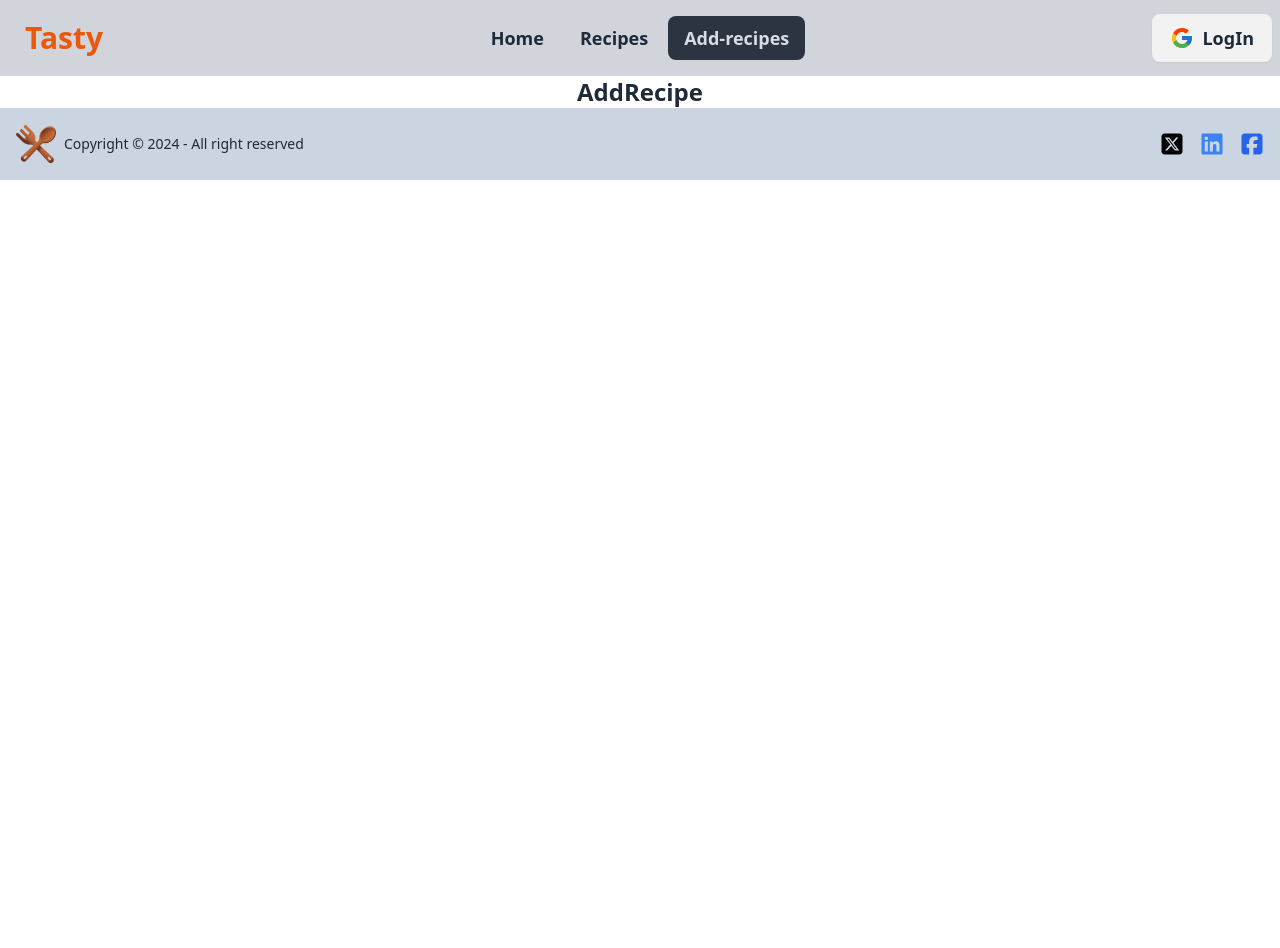
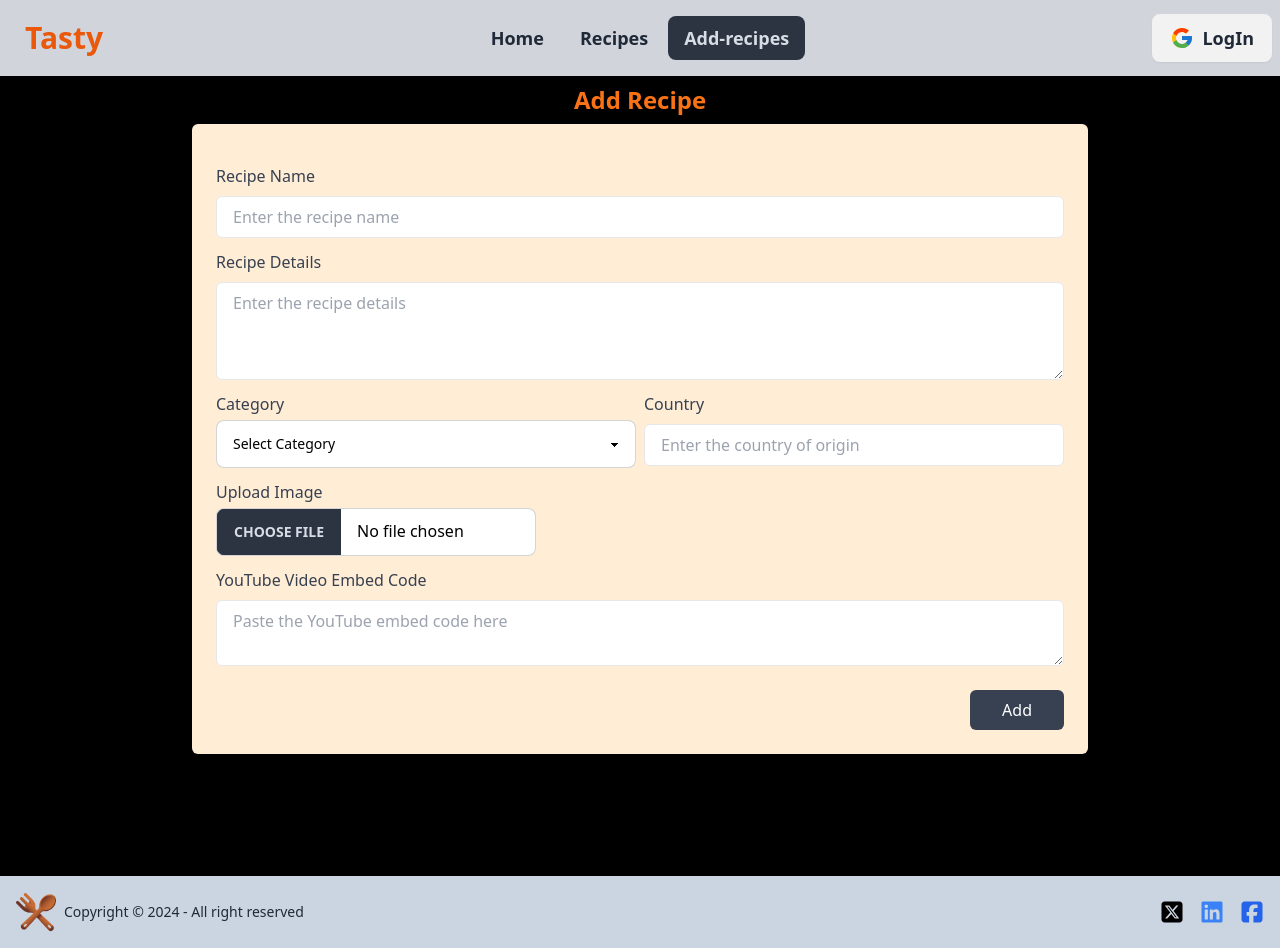
Before and after one commit to Gazi2050/Tasty, a React (Vite) app in the folder Tasty-client/: page /addRecipe in a window 1280 px wide. Before the commit the page ends 800 px from the top, so only its background shows below. Built offline with nearby package versions, Linux system fonts and the light colour scheme; no server answers.

Commit message:
added Add recipe

```diff
--- a/Tasty-client/package.json
+++ b/Tasty-client/package.json
@@ -18,6 +18,7 @@
     "react": "^18.2.0",
     "react-countup": "^6.5.3",
     "react-dom": "^18.2.0",
+    "react-hook-form": "^7.51.5",
     "react-hot-toast": "^2.4.1",
     "react-icons": "^5.2.1",
     "react-router-dom": "^6.23.1",
--- a/Tasty-client/src/Components/AddRecipe.jsx
+++ b/Tasty-client/src/Components/AddRecipe.jsx
@@ -1,9 +1,140 @@
+import { useForm } from "react-hook-form";
+import toast, { Toaster } from "react-hot-toast";
+import useAxiosPublic from "../Hooks/useAxiosPublic"
+import useAxiosSecure from "../Hooks/useAxiosSecure"
+import { useNavigate } from "react-router-dom";
+import { useContext } from "react";
+import { AuthContext } from "../Provider/AuthProvider";
+const image_hosting_key = import.meta.env.VITE_IMAGE_HOSTING_KEY;
+const image_hosting_api = `https://api.imgbb.com/1/upload?key=${image_hosting_key}`;
+const AddRecipe = () => {
+    const { user } = useContext(AuthContext);
+    const { register, handleSubmit, reset } = useForm();
+    const navigate = useNavigate();
+    const axiosPublic = useAxiosPublic();
+    const axiosSecure = useAxiosSecure();
+    const onSubmit = async (data) => {
+        console.log(data);
+        const imageFile = { image: data.img[0] }
+        const res = await axiosPublic.post(image_hosting_api, imageFile, {
+            headers: {
+                'content-type': 'multipart/form-data'
+            }
+        });
+        if (res.data.success) {
+            const recipeItem = {
+                creatorEmail: user.email,
+                watchCount: 0,
+                purchased_by: [],
+                recipeName: data.recipeName,
+                recipeDetails: data.recipeDetails,
+                category: data.category,
+                country: data.country,
+                videoLink: data.videoLink,
+                img: res.data.data.display_url
+            }
+            const recipeRes = await axiosSecure.post('/recipes', recipeItem);
+            //console.log(eventRes.data)
+            if (recipeRes.data.insertedId) {
+                reset();
+                toast.success('Recipe added successfully');
+                navigate('/allRecipes');
+            } else {
+                toast.error('Failed to add recipe. Please try again.');
+            }
+        }
+        console.log(res.data);
+    }
+    return (
+        <div className="bg-black text-white min-h-screen">
+            <div>
+                <h1 className="text-center font-bold text-2xl py-2 text-orange-500">Add Recipe</h1>
+                <section className="max-w-4xl p-6 mx-auto bg-orange-100 rounded-md shadow-md dark:bg-gray-800">
+                    <form onSubmit={handleSubmit(onSubmit)}>
+                        <div className="grid grid-cols-1 gap-3 mt-4 ">
+                            <div>
+                                <label className="text-gray-700 dark:text-gray-200">Recipe Name</label>
+                                <input
+                                    required
+                                    {...register('recipeName')}
+                                    type="text"
+                                    placeholder="Enter the recipe name"
+                                    className="block w-full px-4 py-2 mt-2 text-gray-700 bg-white border border-gray-200 rounded-md dark:bg-gray-800 dark:text-gray-300 dark:border-gray-600 focus:border-blue-400 focus:ring-blue-300 focus:ring-opacity-40 dark:focus:border-blue-300 focus:outline-none focus:ring"
+                                />
+                            </div>
 
+                            <div>
+                                <label className="text-gray-700 dark:text-gray-200">Recipe Details</label>
+                                <textarea
+                                    required
+                                    {...register('recipeDetails')}
+                                    placeholder="Enter the recipe details"
+                                    className="block w-full px-4 py-2 pb-10 mt-2 text-gray-700 bg-white border border-gray-200 rounded-md dark:bg-gray-800 dark:text-gray-300 dark:border-gray-600 focus:border-blue-400 focus:ring-blue-300 focus:ring-opacity-40 dark:focus:border-blue-300 focus:outline-none focus:ring"
+                                />
+                            </div>
 
-const AddRecipe = () => {
-    return (
-        <div>
-            <h1 className="text-center font-bold text-2xl ">AddRecipe</h1>
+                            <div className="grid grid-col-1 md:grid-cols-2 lg:grid-cols-2 gap-2">
+                                <div className="flex flex-col space-y-1">
+                                    <label className="text-gray-700 dark:text-gray-200">Category</label>
+                                    <select
+                                        required
+                                        {...register('category')}
+                                        className="select select-bordered w-full text-black"
+                                    >
+                                        <option disabled selected>Select Category</option>
+                                        <option>Breakfast</option>
+                                        <option>Lunch</option>
+                                        <option>Dinner</option>
+                                        <option>Snack</option>
+                                        <option>Dessert</option>
+                                        <option>Juice</option>
+                                    </select>
+                                </div>
+
+                                <div>
+                                    <label className="text-gray-700 dark:text-gray-200">Country</label>
+                                    <input
+                                        required
+                                        {...register('country')}
+                                        type="text"
+                                        placeholder="Enter the country of origin"
+                                        className="block w-full px-4 py-2 mt-2 text-gray-700 bg-white border border-gray-200 rounded-md dark:bg-gray-800 dark:text-gray-300 dark:border-gray-600 focus:border-blue-400 focus:ring-blue-300 focus:ring-opacity-40 dark:focus:border-blue-300 focus:outline-none focus:ring"
+                                    />
+                                </div>
+                            </div>
+
+                            <div className="flex flex-col space-y-1">
+                                <label className="text-gray-700 dark:text-gray-200">Upload Image</label>
+                                <input
+                                    required
+                                    {...register('img')}
+                                    type="file"
+                                    className="file-input file-input-bordered w-full max-w-xs text-black"
+                                />
+                            </div>
+
+                            <div>
+                                <label className="text-gray-700 dark:text-gray-200" htmlFor="videoEmbed">YouTube Video Embed Code</label>
+                                <textarea
+                                    required
+                                    {...register('videoLink')}
+                                    placeholder="Paste the YouTube embed code here"
+                                    className="block w-full px-4 py-2 mt-2 text-gray-700 bg-white border border-gray-200 rounded-md dark:bg-gray-800 dark:text-gray-300 dark:border-gray-600 focus:border-blue-400 focus:ring-blue-300 focus:ring-opacity-40 dark:focus:border-blue-300 focus:outline-none focus:ring"
+                                />
+                            </div>
+                        </div>
+
+                        <div className="flex justify-end mt-6">
+                            <button
+                                type="submit"
+                                className="px-8 py-2.5 leading-5 text-white transition-colors duration-300 transform bg-gray-700 rounded-md hover:bg-gray-600 focus:outline-none focus:bg-gray-600">
+                                Add
+                            </button>
+                        </div>
+                        <Toaster />
+                    </form>
+                </section>
+            </div>
         </div>
     );
 };
--- a/Tasty-client/src/Components/AllRecipes.jsx
+++ b/Tasty-client/src/Components/AllRecipes.jsx
@@ -2,8 +2,26 @@
 
 const AllRecipes = () => {
     return (
-        <div>
-            <h1 className="text-center font-bold text-2xl ">AllRecipes</h1>
+        <div className="bg-black text-white min-h-screen">
+            <h1 className="text-center font-bold text-2xl py-2 text-orange-500">AllRecipes</h1>
+            {/* search */}
+            <div className="px-5">
+                <div className="flex  p-2 overflow-hidden border border-orange-600 rounded-lg">
+                    <input
+                        className="px-6 py-2 text-white placeholder-gray-500 outline-none  focus:placeholder-transparent w-full bg-transparent"
+                        type="text"
+                        placeholder="Search here"
+                        required
+                    />
+                    <div className="flex justify-center items-center">
+                        <button type="submit" className="btn btn-sm border-2 text-lg hover:bg-orange-100">Search</button>
+                    </div>
+                </div>
+            </div>
+            {/* cards */}
+            <div>
+
+            </div>
         </div>
     );
 };
--- a/Tasty-client/src/Components/Navbar.jsx
+++ b/Tasty-client/src/Components/Navbar.jsx
@@ -7,7 +7,7 @@ import toast, { Toaster } from "react-hot-toast";
 import { RiCopperCoinLine } from "react-icons/ri";
 const Navbar = () => {
 
-    const { user, loading, googleSignIn, logOut } = useContext(AuthContext);
+    const { user, googleSignIn, logOut } = useContext(AuthContext);
     const navigate = useNavigate();
     const location = useLocation();
     const from = location.state?.from?.pathname || "/";
@@ -117,10 +117,7 @@ const Navbar = () => {
                     }
                 </div>
             </div>
-            <Toaster
-                position="bottom-center"
-                reverseOrder={false}
-            />
+            <Toaster />
         </div>
     );
 };
```
Also changed, not shown: 1 other file (tests, documents, lock files or other folders).
